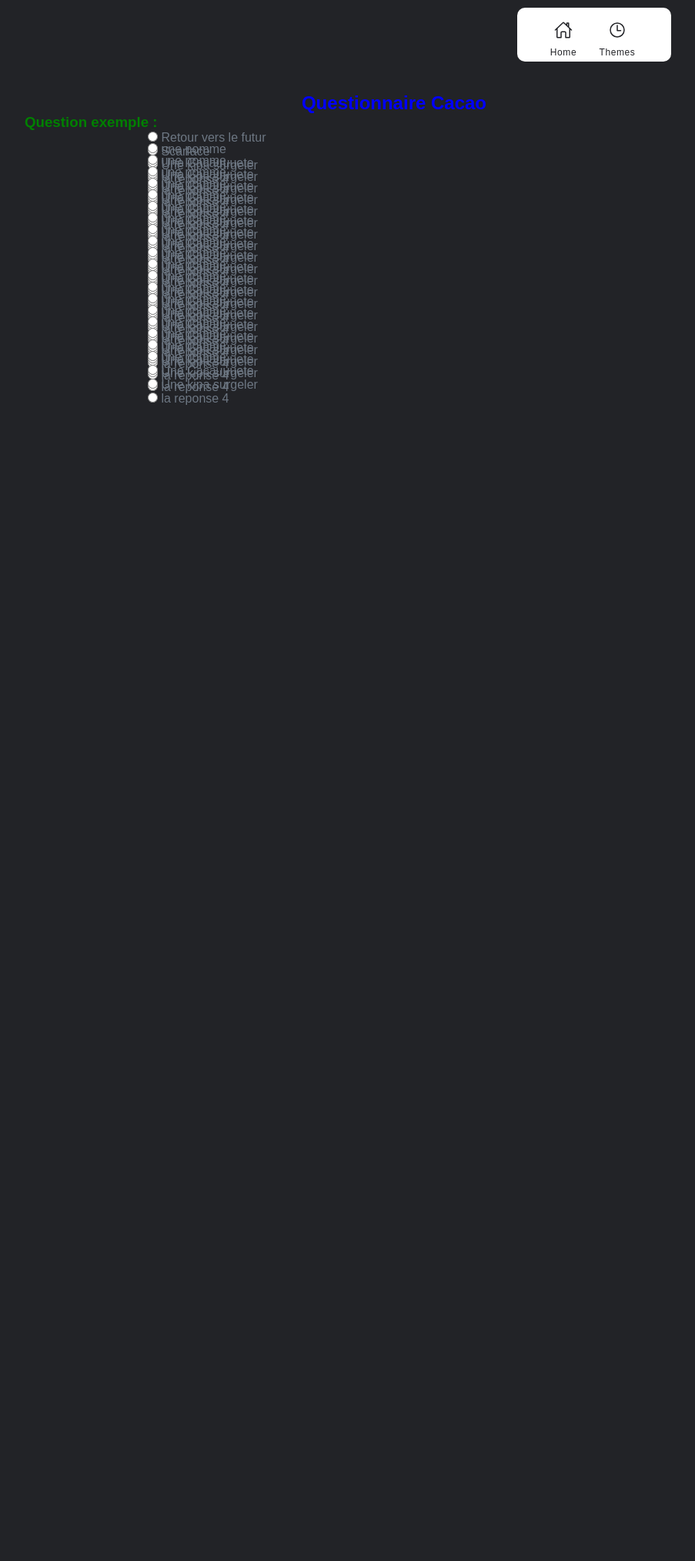
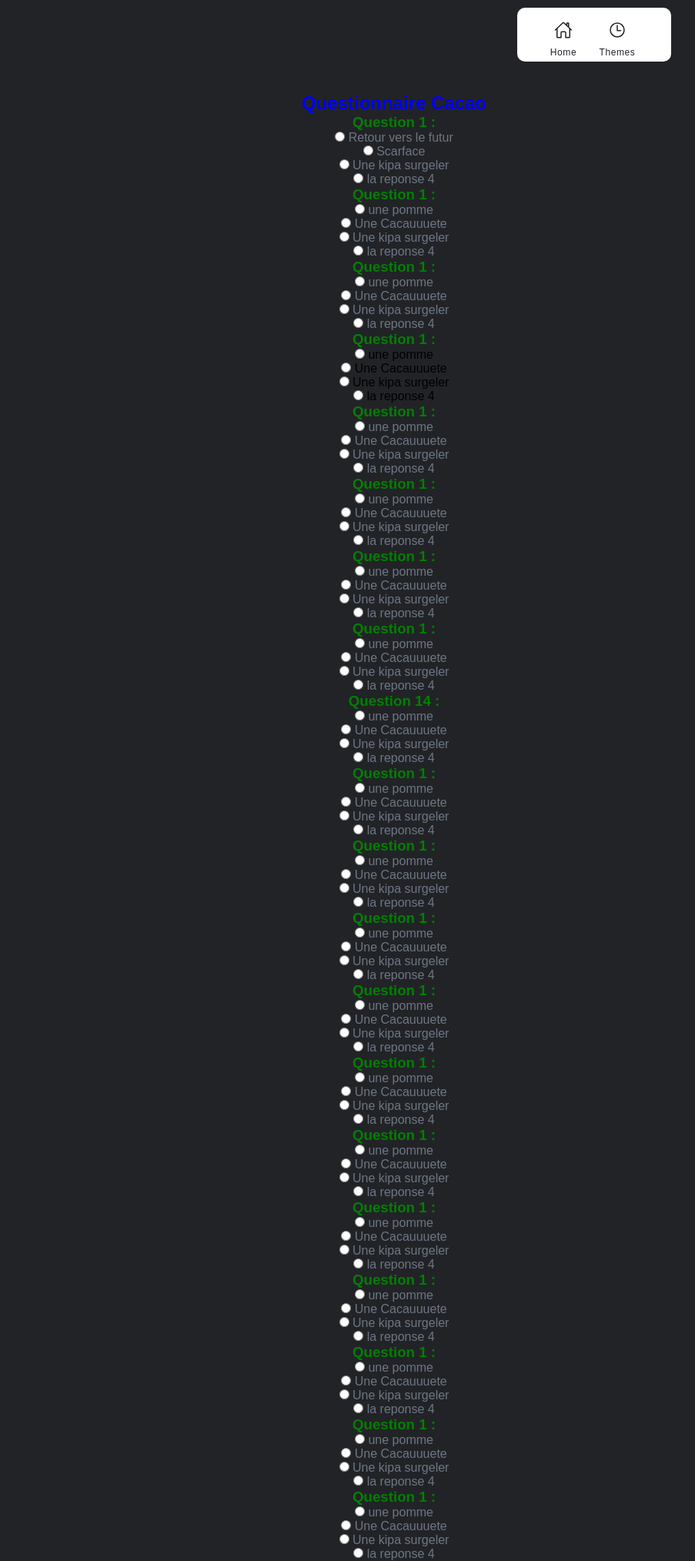
Before and after one commit to Godlonx/PageQuestionnaireNsi, a Flask app: page /question in a window 1280 px wide; the page is wider, and only the part inside the window is pictured. Shown: that part at 77% size, without its empty margins (128-1031 px from the left). Before the commit the page ends 526 px from the top of that part, so only its background shows below. Run offline with Flask 2, Linux system fonts and the light colour scheme; data comes from the database, SQL or seed files in the repository.

Commit message:
modif question
separation des question

```diff
--- a/static/style.css
+++ b/static/style.css
@@ -91,14 +91,12 @@ body{/*Pour les parties paragraphe*/
 }
 .question {/*Classe générales des questions pour les différents Quizz*/
     position: relative;
-    text-align: left;
-    left: 10em;
 }
 .question .reponses {/*Sous-classe réponse à la classe question*/
     position: relative;
-    text-align: left;
-    left: 10em;
-	height:15px;
+}
+.question .rep{
+    position: relative;
 }
 .question .citation{/*Sous classe pour les questions imposant une citation*/
 	position:relative;
--- a/templates/question.html
+++ b/templates/question.html
@@ -3,7 +3,7 @@
     <h2 class="title1"> Questionnaire {{nom}}</h2>
 
     <div class="question">
-        <h3>Question exemple :</h3>
+        <h3>Question 1 :</h3>
             <p class="reponses">
 
                 <input type="radio" id="rep1" name="repQ1" class="rep">
@@ -24,6 +24,9 @@
                 <input type="radio" id="rep4" name="repQ1" class="rep">
                 <label> la reponse 4</label>
             </p>
+    </div>
+    <div class="question">
+        <h3>Question 1 :</h3>
             <p class="reponses">
                 <input type="radio" id="rep1" name="repQ1" class="rep">
                 <label> une pomme</label>
@@ -43,6 +46,9 @@
                 <input type="radio" id="rep4" name="repQ1" class="rep">
                 <label> la reponse 4</label>
             </p>
+    </div>
+    <div class="question">
+        <h3>Question 1 :</h3>
             <p class="reponses">
 
                 <input type="radio" id="rep1" name="repQ1" class="rep">
@@ -63,6 +69,29 @@
                 <input type="radio" id="rep4" name="repQ1" class="rep">
                 <label> la reponse 4</label>
             </p>
+    </div>
+    <div class="question">
+        <h3>Question 1 :</h3>
+                <input type="radio" id="rep1" name="repQ1" class="rep">
+                <label> une pomme</label>
+
+                <br>
+
+                <input type="radio" id="rep2" name="repQ1" class="rep">
+                <label> Une Cacauuuete</label>
+
+                <br>
+
+                <input type="radio" id="rep3" name="repQ1" class="rep">
+                <label> Une kipa surgeler</label>
+
+                <br>
+
+                <input type="radio" id="rep4" name="repQ1" class="rep">
+                <label> la reponse 4</label>
+    </div>
+    <div class="question">
+        <h3>Question 1 :</h3>
             <p class="reponses">
 
                 <input type="radio" id="rep1" name="repQ1" class="rep">
@@ -83,6 +112,9 @@
                 <input type="radio" id="rep4" name="repQ1" class="rep">
                 <label> la reponse 4</label>
             </p>
+    </div>
+    <div class="question">
+        <h3>Question 1 :</h3>
             <p class="reponses">
 
                 <input type="radio" id="rep1" name="repQ1" class="rep">
@@ -103,6 +135,9 @@
                 <input type="radio" id="rep4" name="repQ1" class="rep">
                 <label> la reponse 4</label>
             </p>
+    </div>
+    <div class="question">
+        <h3>Question 1 :</h3>
             <p class="reponses">
 
                 <input type="radio" id="rep1" name="repQ1" class="rep">
@@ -123,6 +158,9 @@
                 <input type="radio" id="rep4" name="repQ1" class="rep">
                 <label> la reponse 4</label>
             </p>
+    </div>
+    <div class="question">
+        <h3>Question 1 :</h3>
             <p class="reponses">
 
                 <input type="radio" id="rep1" name="repQ1" class="rep">
@@ -143,6 +181,10 @@
                 <input type="radio" id="rep4" name="repQ1" class="rep">
                 <label> la reponse 4</label>
             </p>
+    </div>
+
+    <div class="question">
+        <h3>Question 14 :</h3>
             <p class="reponses">
 
                 <input type="radio" id="rep1" name="repQ1" class="rep">
@@ -163,6 +205,9 @@
                 <input type="radio" id="rep4" name="repQ1" class="rep">
                 <label> la reponse 4</label>
             </p>
+    </div>
+    <div class="question">
+        <h3>Question 1 :</h3>
             <p class="reponses">
 
                 <input type="radio" id="rep1" name="repQ1" class="rep">
@@ -183,6 +228,9 @@
                 <input type="radio" id="rep4" name="repQ1" class="rep">
                 <label> la reponse 4</label>
             </p>
+    </div>
+    <div class="question">
+        <h3>Question 1 :</h3>
             <p class="reponses">
 
                 <input type="radio" id="rep1" name="repQ1" class="rep">
@@ -203,6 +251,9 @@
                 <input type="radio" id="rep4" name="repQ1" class="rep">
                 <label> la reponse 4</label>
             </p>
+    </div>
+    <div class="question">
+        <h3>Question 1 :</h3>
             <p class="reponses">
 
                 <input type="radio" id="rep1" name="repQ1" class="rep">
@@ -223,6 +274,9 @@
                 <input type="radio" id="rep4" name="repQ1" class="rep">
                 <label> la reponse 4</label>
             </p>
+    </div>
+    <div class="question">
+        <h3>Question 1 :</h3>
             <p class="reponses">
 
                 <input type="radio" id="rep1" name="repQ1" class="rep">
@@ -243,6 +297,9 @@
                 <input type="radio" id="rep4" name="repQ1" class="rep">
                 <label> la reponse 4</label>
             </p>
+    </div>
+    <div class="question">
+        <h3>Question 1 :</h3>
             <p class="reponses">
 
                 <input type="radio" id="rep1" name="repQ1" class="rep">
@@ -263,6 +320,9 @@
                 <input type="radio" id="rep4" name="repQ1" class="rep">
                 <label> la reponse 4</label>
             </p>
+    </div>
+    <div class="question">
+        <h3>Question 1 :</h3>
             <p class="reponses">
 
                 <input type="radio" id="rep1" name="repQ1" class="rep">
@@ -283,6 +343,9 @@
                 <input type="radio" id="rep4" name="repQ1" class="rep">
                 <label> la reponse 4</label>
             </p>
+    </div>
+    <div class="question">
+        <h3>Question 1 :</h3>
             <p class="reponses">
 
                 <input type="radio" id="rep1" name="repQ1" class="rep">
@@ -303,6 +366,9 @@
                 <input type="radio" id="rep4" name="repQ1" class="rep">
                 <label> la reponse 4</label>
             </p>
+    </div>
+    <div class="question">
+        <h3>Question 1 :</h3>
             <p class="reponses">
 
                 <input type="radio" id="rep1" name="repQ1" class="rep">
@@ -323,6 +389,9 @@
                 <input type="radio" id="rep4" name="repQ1" class="rep">
                 <label> la reponse 4</label>
             </p>
+    </div>
+    <div class="question">
+        <h3>Question 1 :</h3>
             <p class="reponses">
 
                 <input type="radio" id="rep1" name="repQ1" class="rep">
@@ -343,6 +412,9 @@
                 <input type="radio" id="rep4" name="repQ1" class="rep">
                 <label> la reponse 4</label>
             </p>
+    </div>
+    <div class="question">
+        <h3>Question 1 :</h3>
             <p class="reponses">
 
                 <input type="radio" id="rep1" name="repQ1" class="rep">
@@ -363,26 +435,9 @@
                 <input type="radio" id="rep4" name="repQ1" class="rep">
                 <label> la reponse 4</label>
             </p>
-            <p class="reponses">
-
-                <input type="radio" id="rep1" name="repQ1" class="rep">
-                <label> une pomme</label>
-
-                <br>
-
-                <input type="radio" id="rep2" name="repQ1" class="rep">
-                <label> Une Cacauuuete</label>
-
-                <br>
-
-                <input type="radio" id="rep3" name="repQ1" class="rep">
-                <label> Une kipa surgeler</label>
-
-                <br>
-
-                <input type="radio" id="rep4" name="repQ1" class="rep">
-                <label> la reponse 4</label>
-            </p>
+    </div>
+    <div class="question">
+        <h3>Question 1 :</h3>
             <p class="reponses">
 
                 <input type="radio" id="rep1" name="repQ1" class="rep">
```
